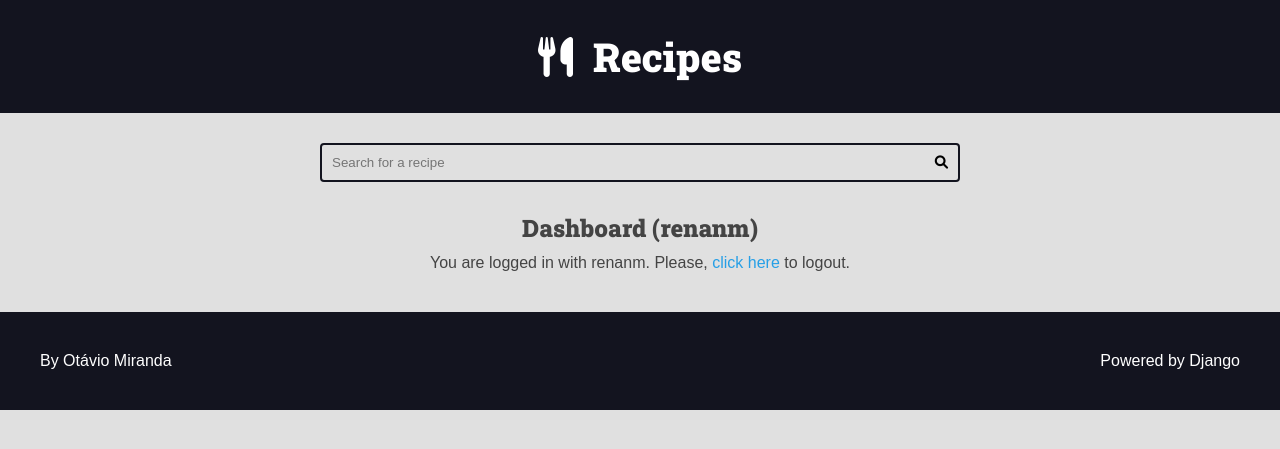
After one commit to RenanMatias/curso-django-projeto1, a Django app: page /authors/dashboard/ in a window 1280 px wide. The commit adds this page. Shown: the top 449 px of the page. Run offline with Django 4.2, Linux system fonts and the light colour scheme; a user stored in the database is signed in.

Commit message:
180
Created the dashboard home page (author admin)

```diff
--- /dev/null
+++ b/authors/templates/authors/pages/dashboard.html
@@ -0,0 +1,13 @@
+{% extends 'global/base.html' %}
+
+{% block title %}Dashboard ({{ user }}) | {% endblock title %}
+
+{% block content %}
+  <div class="main-content center container">
+    <h2>Dashboard ({{ user }})</h2>
+    {% include 'authors/partials/login_message.html' %}
+  </div>
+
+  {% include 'global/partials/messages.html' %}
+
+{% endblock content %}
--- /dev/null
+++ b/authors/templates/authors/partials/login_message.html
@@ -0,0 +1,11 @@
+{% if user.is_authenticated %}
+<div class="login-message">
+  You are logged in with {{user.username}}.
+  Please,
+  <form class="inline-form" action="{% url 'authors:logout' %}" method='POST'>
+    {% csrf_token %}
+    <input type="hidden" name="username" value="{{ user.username }}">
+    <button class="plaintext-button" type="submit">click here</button>
+  </form> to logout.
+</div>
+{% endif %}
--- a/authors/urls.py
+++ b/authors/urls.py
@@ -10,4 +10,5 @@ urlpatterns = [
     path('login/', views.login_view, name='login'),
     path('login/create/', views.login_create, name='login_create'),
     path('logout/', views.logout_view, name='logout'),
+    path('dashboard/', views.dashboard, name='dashboard'),
 ]
--- a/authors/views.py
+++ b/authors/views.py
@@ -50,7 +50,6 @@ def login_create(request):
         raise Http404()
 
     form = LoginForm(request.POST)
-    login_url = reverse('authors:login')
 
     if form.is_valid():
         authenticated_user = authenticate(
@@ -66,7 +65,7 @@ def login_create(request):
     else:
         messages.error(request, 'Invalid username or password')
 
-    return redirect(login_url)
+    return redirect(reverse('authors:dashboard'))
 
 
 @login_required(login_url='authors:login', redirect_field_name='next')
@@ -82,3 +81,8 @@ def logout_view(request):
     messages.success(request, 'Looged out successfully')
     logout(request)
     return redirect(reverse('authors:login'))
+
+
+@login_required(login_url='authors:login', redirect_field_name='next')
+def dashboard(request):
+    return render(request, 'authors/pages/dashboard.html')
--- a/base_static/global/css/styles.css
+++ b/base_static/global/css/styles.css
@@ -5,10 +5,8 @@
     --color-primary-dark-hover: #212336;
     --color-primary-light: #d4ecfa;
     --color-primary-light-hover: #bdd8e7;
-
     --color-white: #fff;
     --color-black: #000;
-
     --color-dark-text: #444;
     --color-info-light: #cce5ff;
     --color-debug-light: #cce5ff;
@@ -16,14 +14,12 @@
     --color-alert-light: #fff3cd;
     --color-warning-light: #fff3cd;
     --color-error-light: #f8d7da;
-
     --color-info-dark: #4d86c4;
     --color-debug-dark: #4d86c4;
     --color-success-dark: #4a9c5d;
     --color-alert-dark: #927f40;
     --color-warning-dark: #927f40;
     --color-error-dark: #da525d;
-
     --color-gray-0: #f9f9f9;
     --color-gray-1: #e0e0e0;
     --color-gray-2: #c7c7c7;
@@ -34,10 +30,8 @@
     --color-gray-7: #4b4b4b;
     --color-gray-8: #323232;
     --color-gray-9: #191919;
-
     --font-primary: sans-serif;
     --font-headings: 'Roboto Slab', serif;
-
     --spacing-gutter-medium: 3rem;
     --spacing-gutter-large: 4rem;
 }
@@ -294,6 +288,7 @@
     flex-flow: row wrap;
     gap: 1rem 0.5rem;
 }
+
 .pagination .page-item {
     background: var(--color-gray-3);
     padding: 0.5rem 1rem;
@@ -309,7 +304,9 @@
     background: var(--color-primary-dark);
 }
 
+
 /* Forms */
+
 .form-content {
     max-width: 64rem;
     margin: 0 auto;
@@ -362,7 +359,9 @@
     font-size: 1.6rem;
 }
 
+
 /* Messages */
+
 .messages-container {
     display: flex;
     flex-flow: column nowrap;
@@ -413,6 +412,14 @@
     color: var(--color-debug-dark);
 }
 
+
+/* Authors */
+
+.login-message {
+    margin: 1rem 0;
+}
+
+
 /* Generics */
 
 .center {
```
Also changed, not shown: authors/templates/authors/pages/login.html (+1 -11 lines), db.sqlite3. Lines whose indentation alone changed are shown as unchanged.
